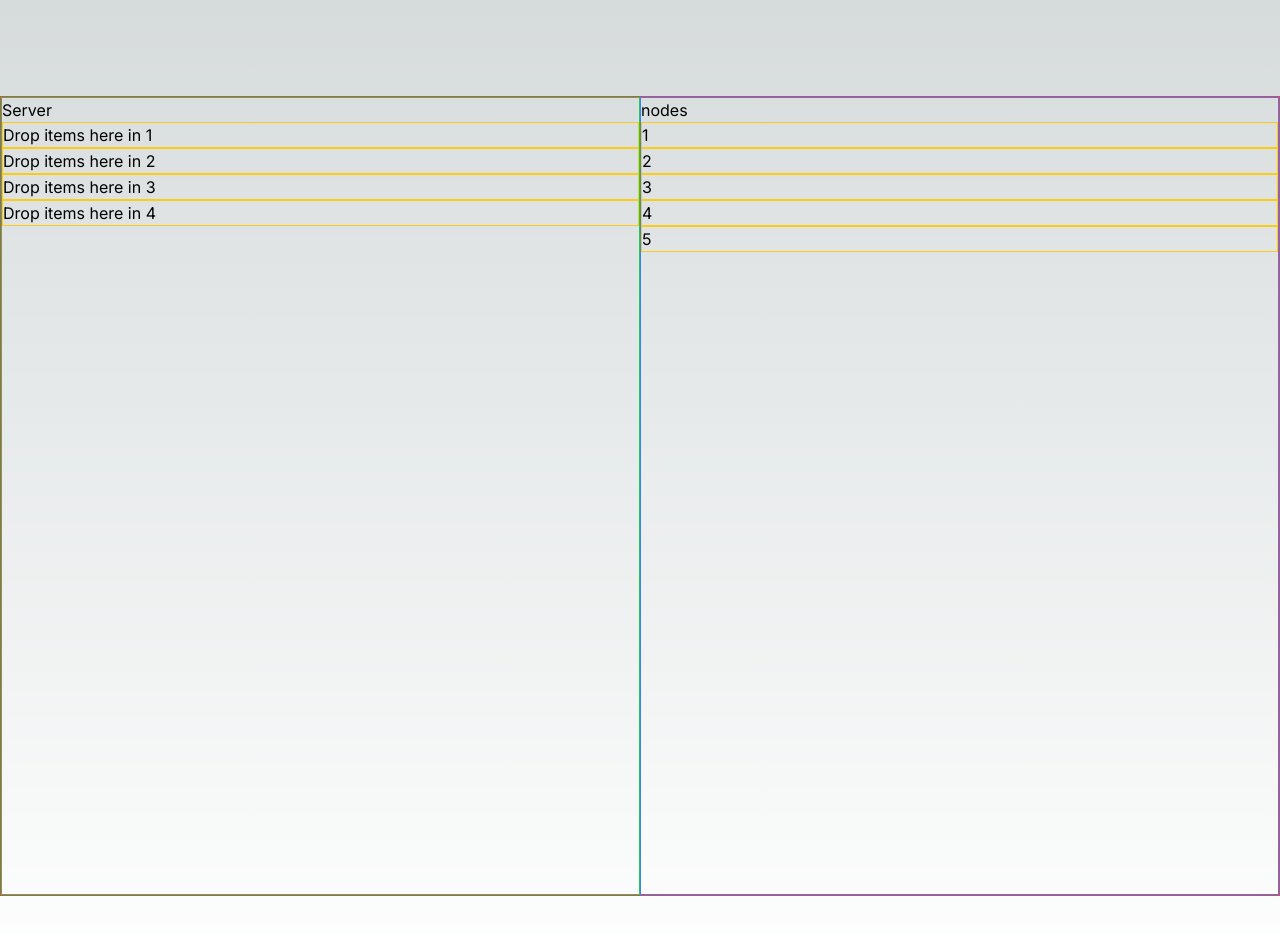
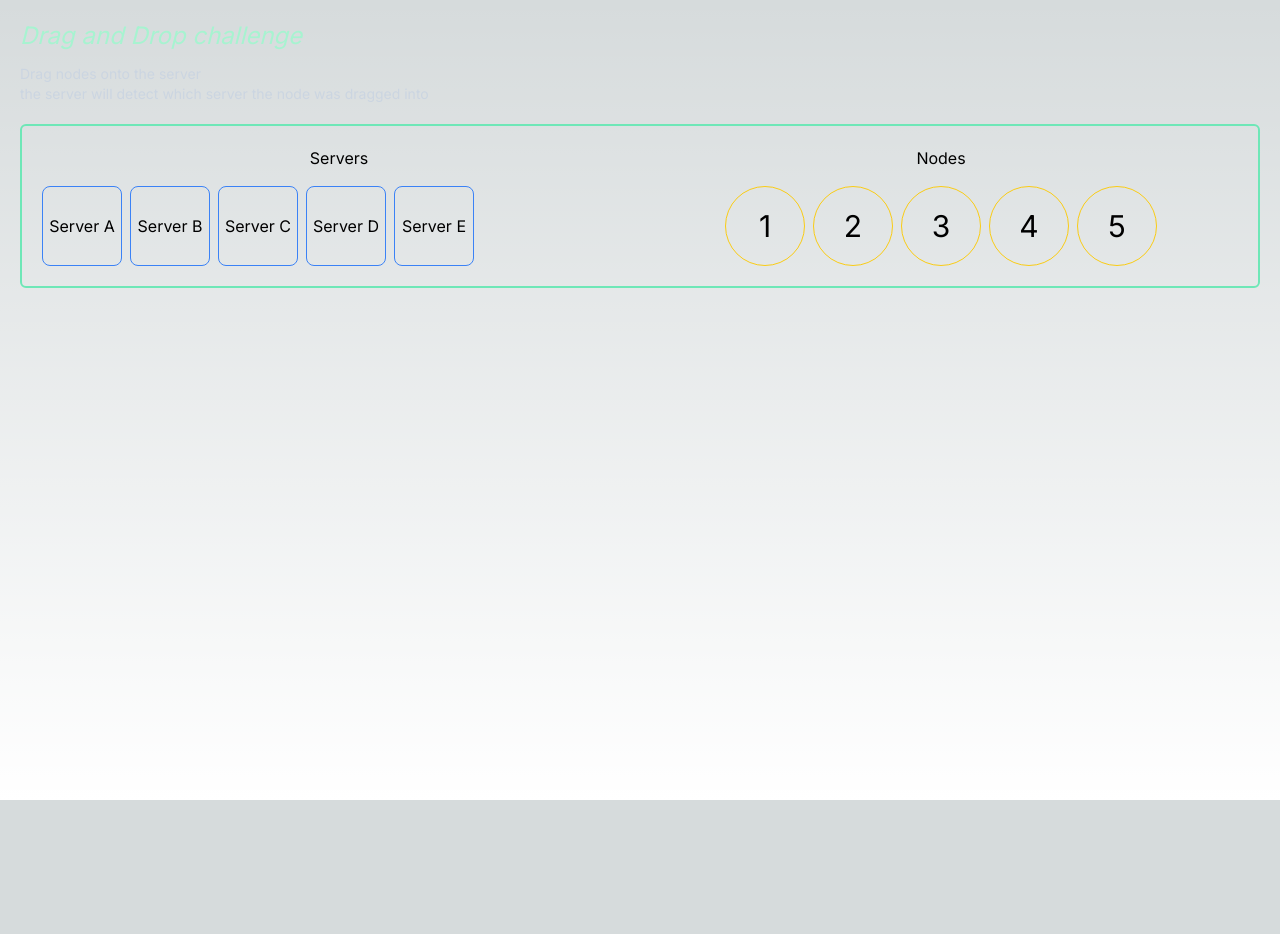
Before and after one commit to ronbarrantes/xc-drag-and-drop, a Next.js app: page / in a window 1280 px wide. Shown: the top 934 px of the page. After the commit the page ends 800 px from the top, so only its background shows below. Built offline with nearby package versions, Linux system fonts and the light colour scheme.

Commit message:
Add some styling and features (#1)
* Add react-hot-toast

* Implement toast

* Add a little styling

* Switch to npm

```diff
--- a/package.json
+++ b/package.json
@@ -21,6 +21,7 @@
     "react-dnd": "^16.0.1",
     "react-dnd-html5-backend": "^16.0.1",
     "react-dom": "18.2.0",
+    "react-hot-toast": "^2.4.1",
     "tailwindcss": "3.3.3",
     "typescript": "5.1.6"
   }
--- a/src/app/components/Board.tsx
+++ b/src/app/components/Board.tsx
@@ -1,14 +1,17 @@
 'use client'
-import { useEffect, useState } from 'react'
+import React, { useEffect, useState } from 'react'
+import toast from 'react-hot-toast'
 
 interface DroppableZoneProps {
   onDrop: (itemId: string) => void
-  serverName?: number
+  serverName?: React.ReactNode
+  className?: string
 }
 
 const DroppableZone: React.FC<DroppableZoneProps> = ({
   onDrop,
   serverName,
+  className,
 }) => {
   const handleDragOver = (event: React.DragEvent<HTMLDivElement>) => {
     event.preventDefault()
@@ -22,59 +25,60 @@ const DroppableZone: React.FC<DroppableZoneProps> = ({
 
   return (
     <div
-      className="droppable-zone"
+      className={`droppable-zone ${className}`}
       onDragOver={handleDragOver}
       onDrop={handleDrop}
     >
-      Drop items here in {serverName}
+      Server {serverName}
     </div>
   )
 }
 
 export const Board = () => {
   const [beingDragged, setBeingDragged] = useState<number | null>(null)
-  const [nodes, setNodes] = useState([1, 2, 3, 4, 5])
-  const [servers, setServers] = useState([1, 2, 3, 4])
-  const [text, setText] = useState('')
+  const nodes = [1, 2, 3, 4, 5]
+  const servers = ['A', 'B', 'C', 'D', 'E']
 
   useEffect(() => {
     if (beingDragged !== null) {
-      console.log('beingDragged', beingDragged)
+      console.log('Node', beingDragged, 'is being dragged!')
     }
   })
 
   return (
-    <div className="flex w-screen h-screen border border-red-500">
-      <div className="flex flex-col w-1/2 border border-green-500">
-        <h2>Server</h2>
-        <ul>
+    <div className="flex w-full border-2 border-emerald-300 rounded-md p-5 h-full gap-2">
+      <div className="flex flex-col w-1/2 gap-4">
+        <h2 className="text-center">Servers</h2>
+        <ul className="flex flex-wrap gap-2 h-full">
           {servers.map((node, index) => (
             <li
               draggable="true"
               onDrop={() => {
-                console.log('dropped element', beingDragged, 'on', node)
+                const message = `Node ${beingDragged} was dropped on Server ${node}`
+                console.log(message)
+                toast.success(message)
               }}
-              className="border border-yellow-400"
               key={`node-${index}`}
             >
               <DroppableZone
                 onDrop={(itemId) => console.log(itemId)}
                 serverName={node}
+                className="border border-blue-500 w-20 h-20 rounded-lg justify-center items-center flex"
               />
             </li>
           ))}
         </ul>
       </div>
-      <div className="flex flex-col w-1/2 border border-blue-500">
-        <h2>nodes</h2>
-        <ul>
+      <div className="flex flex-col w-1/2 gap-4">
+        <h2 className="text-center">Nodes</h2>
+        <ul className="flex flex-wrap justify-center gap-2">
           {nodes.map((node, index) => (
             <li
               onDrag={(e) => {
                 setBeingDragged(node)
               }}
               draggable="true"
-              className="border border-yellow-400"
+              className="border text-3xl border-yellow-400 w-20 h-20 rounded-full justify-center items-center flex"
               key={`node-${index}`}
             >
               {node}
--- a/src/app/layout.tsx
+++ b/src/app/layout.tsx
@@ -1,6 +1,7 @@
 import './globals.css'
 import type { Metadata } from 'next'
 import { Inter } from 'next/font/google'
+import { Toaster } from 'react-hot-toast'
 
 const inter = Inter({ subsets: ['latin'] })
 
@@ -16,7 +17,10 @@ export default function RootLayout({
 }) {
   return (
     <html lang="en">
-      <body className={inter.className}>{children}</body>
+      <body className={inter.className}>
+        {children}
+        <Toaster />
+      </body>
     </html>
   )
 }
--- a/src/app/page.tsx
+++ b/src/app/page.tsx
@@ -1,20 +1,19 @@
 import Image from 'next/image'
 import { Board } from './components/Board'
 
-/// Drag and drop
-
-// 2 screens
-
-// objects nodes that can be dragged and dropped onto servers on the other side
-
-// array of nodes
-
-// an array of servers
-
 export default function Home() {
   return (
-    <main className="flex min-h-screen flex-col items-center justify-between p-24">
-      <Board />
-    </main>
+    <div className="flex flex-col w-screen h-screen p-5 gap-5">
+      <header className="text-slate-300 flex flex-col text-sm justify-between">
+        <h1 className="text-2xl italic text-emerald-200 mb-3">
+          Drag and Drop challenge
+        </h1>
+        <p>Drag nodes onto the server</p>
+        <p>the server will detect which server the node was dragged into</p>
+      </header>
+      <main className="flex flex-col items-center justify-between">
+        <Board />
+      </main>
+    </div>
   )
 }
```
Also changed, not shown: 2 other files (tests, documents, lock files or other folders).
